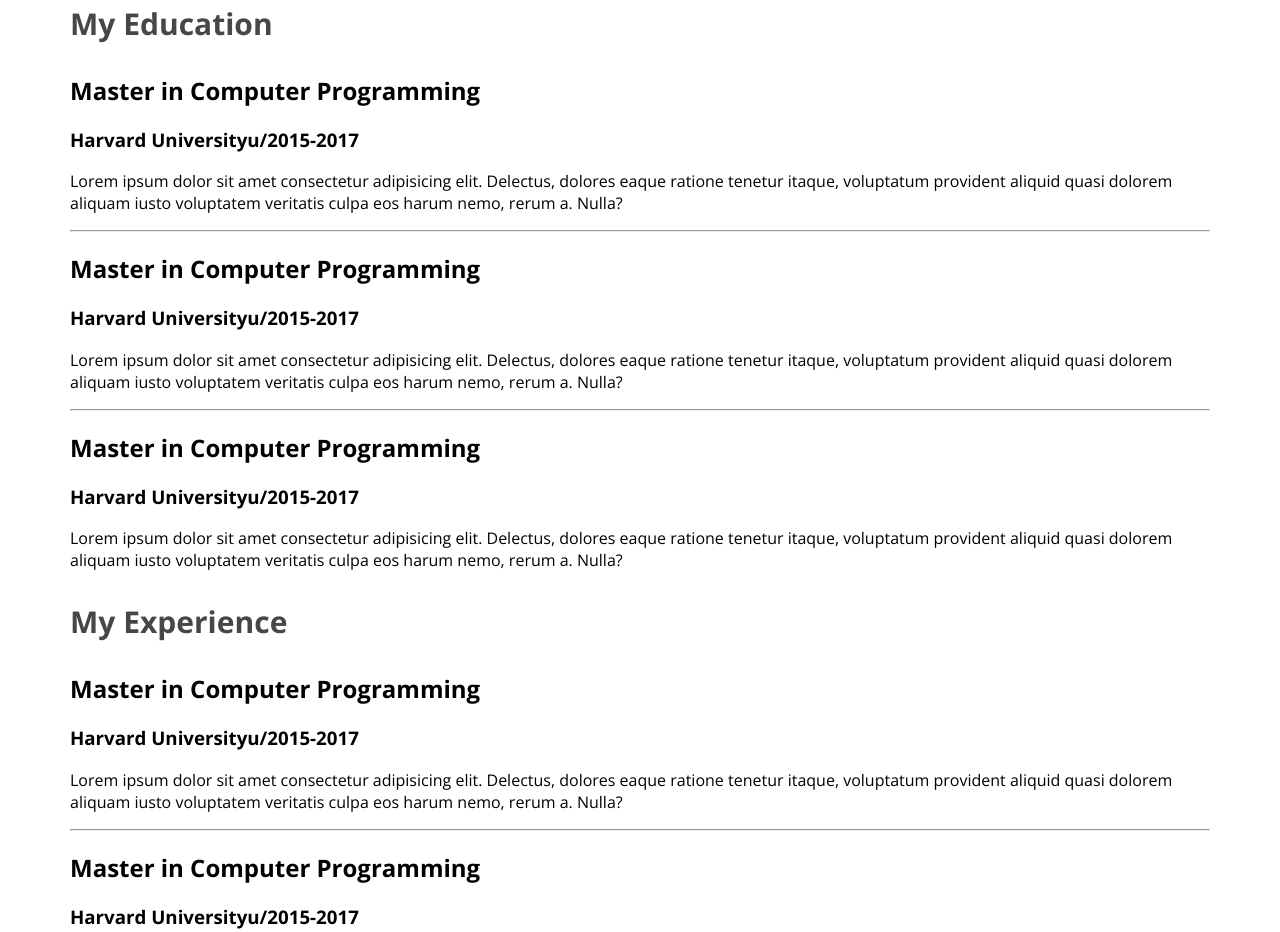
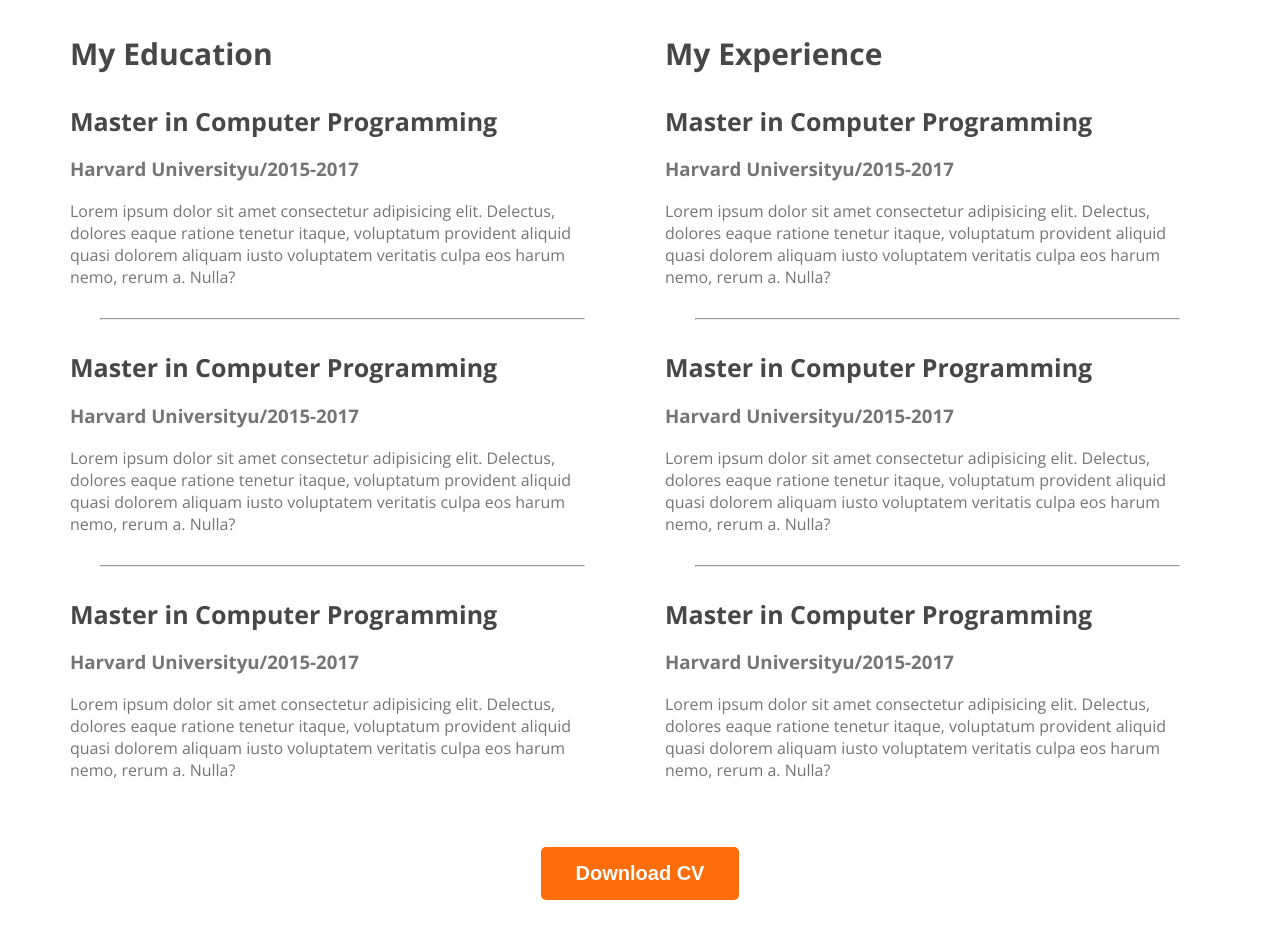
Before and after one commit to Tasnuba190135/Developer-Portfolio, a plain HTML site: page index.html in a window 1280 px wide. Shown: the part 2470-3402 px from the top of the page. After the commit the page ends 3378 px from the top, so only its background shows below. Drawn offline with nearby package versions, Linux system fonts and the light colour scheme.

Commit message:
Resume section done

```diff
--- a/index.html
+++ b/index.html
@@ -92,7 +92,6 @@
         <section>
             <h3 class="section-title">A summary of My Resume</h3>
             <div class="resume-container">
-                <div class="resume-column">
                     <!-- .resume-column*2>h3.resume-column-tiltle -->
                     <div class="resume-column">
                         <h3 class="resume-column-tiltle">My Education</h3>
@@ -114,6 +113,7 @@
                             <p class="resume-item-description">Lorem ipsum dolor sit amet consectetur adipisicing elit. Delectus, dolores eaque ratione tenetur itaque, voluptatum provident aliquid quasi dolorem aliquam iusto voluptatem veritatis culpa eos harum nemo, rerum a. Nulla?</p>
                         </div>
                     </div>
+                    <div class="resume-container">
                     <div class="resume-column">
                         <h3 class="resume-column-tiltle">My Experience</h3>
                         <div class="resume-item">
@@ -133,13 +133,15 @@
                             <h3 class="resume-item-institute">Harvard Universityu/2015-2017</h3>
                             <p class="resume-item-description">Lorem ipsum dolor sit amet consectetur adipisicing elit. Delectus, dolores eaque ratione tenetur itaque, voluptatum provident aliquid quasi dolorem aliquam iusto voluptatem veritatis culpa eos harum nemo, rerum a. Nulla?</p>
                         </div>
-
+                    </div>
                     </div>
 
                 </div>
-                <div class="resume-column"></div>
-            </div>
+
         </section>
+        <div class="download-cv">
+            <button class="btn-primary">Download CV</button>
+        </div>
 
     </main>
     <footer>
--- a/styles/portfolio.css
+++ b/styles/portfolio.css
@@ -134,3 +134,27 @@ main section{
     font-size: 30px;
     font-weight: 700;
 }
+.resume-container{
+    display: flex;
+    gap: 50px;
+}
+..resume-item-institute{
+  margin-bottom: 20px;
+  margin-top: 0px;
+}
+.resume-item-description, .resume-item-institute{
+    color: #757575;
+}
+.resume-item-title{
+    color: #474747;
+    font-size: 25px;
+    font-weight: 700;
+    margin-bottom: 10px;
+}
+.resume-container hr{
+    margin:30px
+}
+.download-cv{
+    text-align: center;
+    margin-top: 50px;
+}
```
